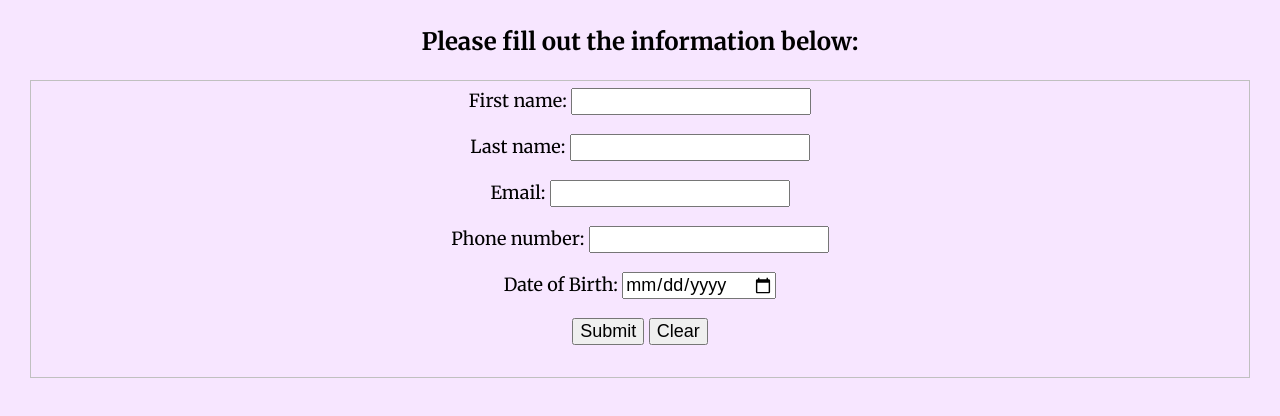
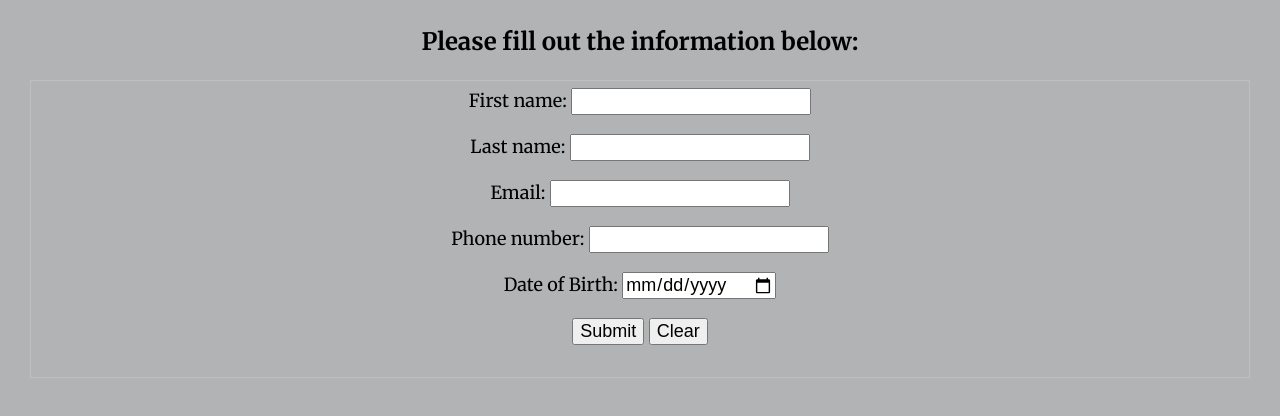
Before and after one commit to julia-honda/lab3, a plain HTML site: page index.html in a window 1280 px wide. Drawn offline with nearby package versions, Linux system fonts and the light colour scheme; files whose address does not match are found by name.

Commit message:
Add updated grey background color

```diff
--- a/assets/css/screen.css
+++ b/assets/css/screen.css
@@ -5,7 +5,7 @@ html {
   font-size: 1.125em; /*18 /16 = 1.125*/
   line-height: 1.55555em; /*28 /18 =1.55555em */
   padding: 1.55555em; /*28 /18 =1.55555em */
-  background: #f7e6ff;
+  background: #b1b3b5;
 }
 
 h1 {
```
